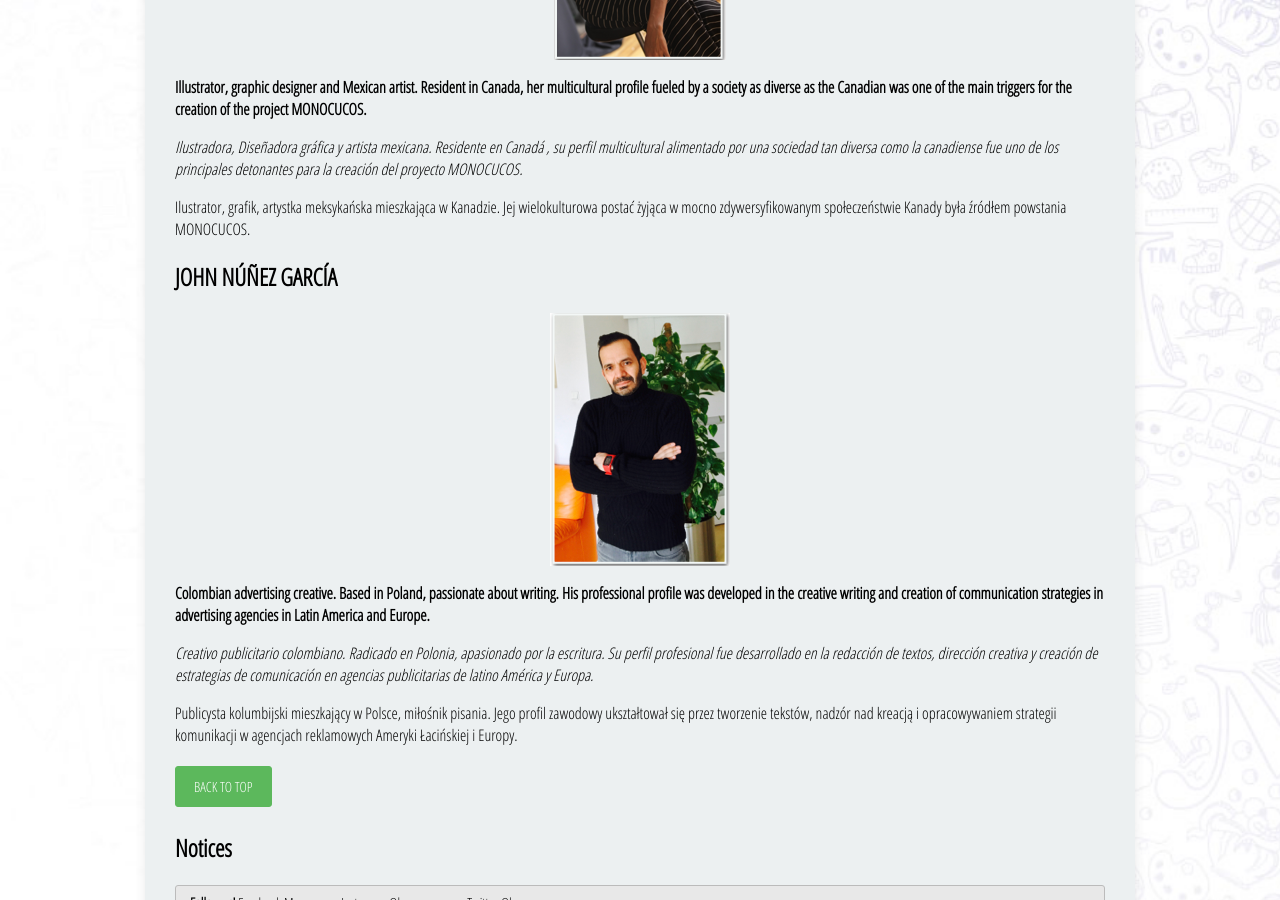
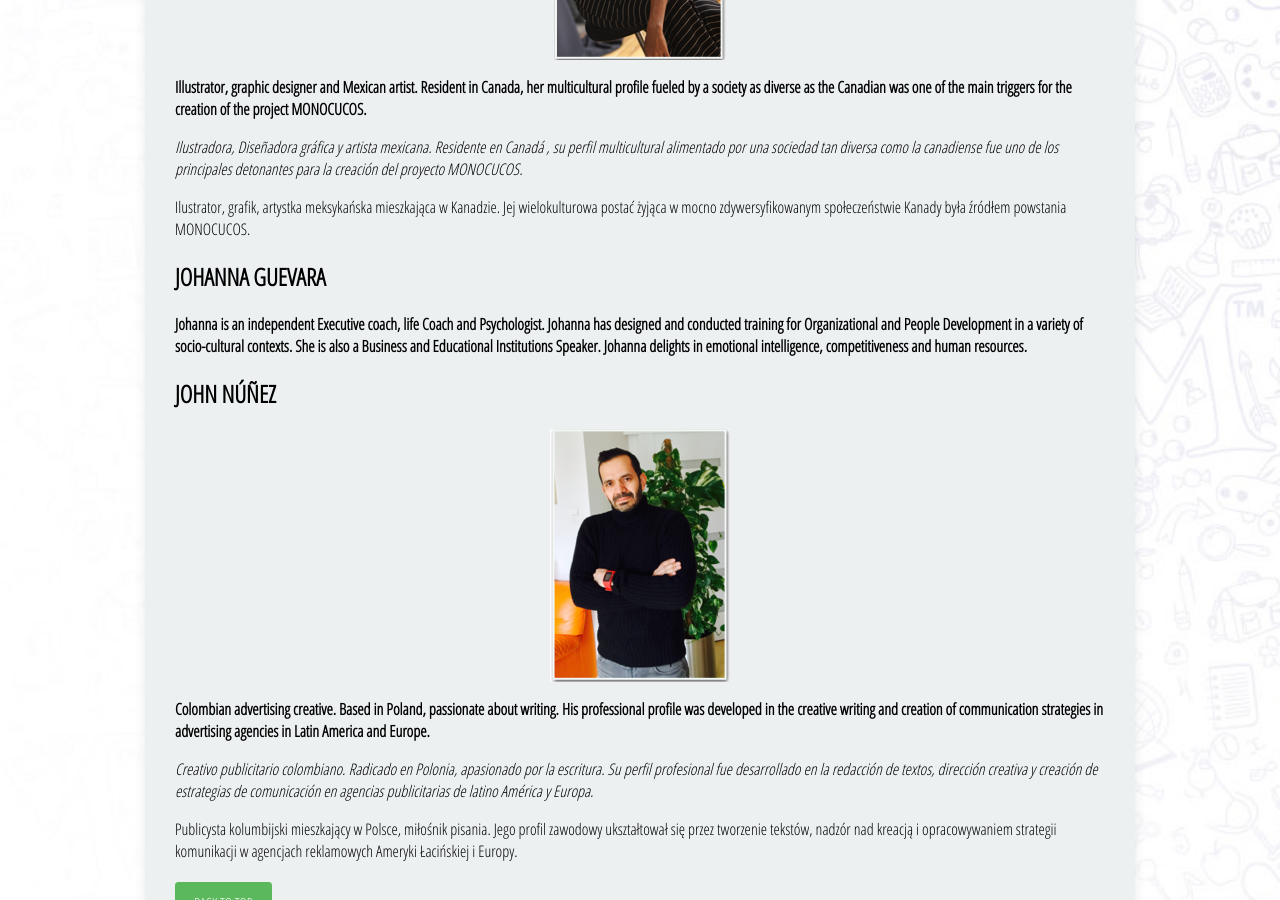
Before and after one commit to MonocucosTM/Monocucos, a Jekyll site: the page built from _posts/2018-01-12-authors.md, in a window 1280 px wide and 900 px high, scrolled down 456 px. Built offline with Jekyll 4.4.1, drawn with Linux system fonts in a browser that asks for light colours; nearby versions of some CDN libraries; some web fonts are replaced.

Commit message:
Update 2018-01-12-authors.md

```diff
--- a/_posts/2018-01-12-authors.md
+++ b/_posts/2018-01-12-authors.md
@@ -25,7 +25,11 @@ tag:
 
 Ilustrator, grafik, artystka meksykańska mieszkająca w Kanadzie. Jej wielokulturowa postać żyjąca w mocno zdywersyfikowanym społeczeństwie Kanady była źródłem powstania MONOCUCOS.
 
-## JOHN NÚÑEZ GARCÍA
+## JOHANNA GUEVARA
+
+**Johanna is an independent Executive coach, life Coach and Psychologist. Johanna has designed and conducted training for Organizational and People Development in a variety of socio-cultural contexts. She is also a Business and Educational Institutions Speaker. Johanna delights in emotional intelligence, competitiveness and human resources.**
+
+## JOHN NÚÑEZ
 ![Logo](../assets/img/John.png)
 
 **Colombian advertising creative. Based in Poland, passionate about writing. His professional profile was developed in the creative writing and creation of communication strategies in advertising agencies in Latin America and Europe.**
```
